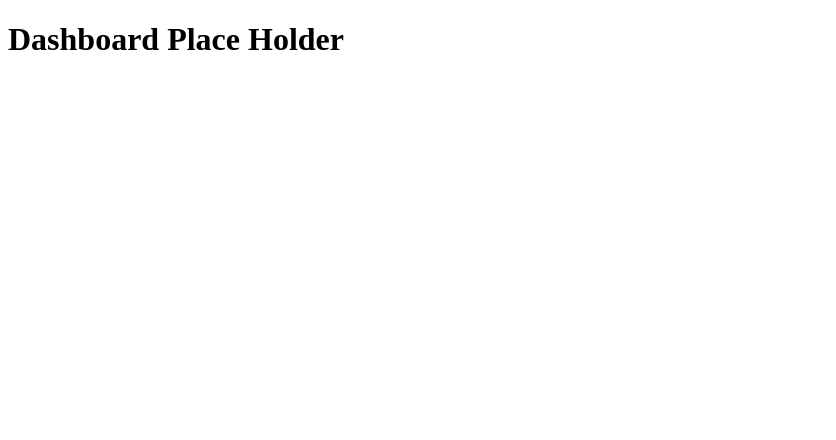
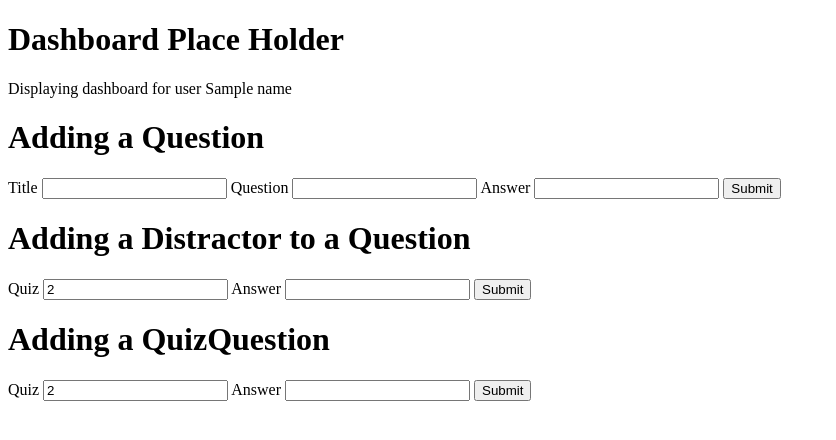
Before and after one commit to cereal-lab/EvoPIE, a Flask app: template evopie/templates/dashboard.html in a window 1280 px wide. Shown: the top 440 px of the page, without its empty margins (0-836 px from the left). Run offline with Flask 2, Linux system fonts and the light colour scheme; the template is opened without the code that fills it: most values are stand-ins (such as "Sample title", 1, 10 or a date in 2020).

Commit message:
see previous msg

```diff
--- a/evopie/__init__.py
+++ b/evopie/__init__.py
@@ -1,9 +1,22 @@
 from flask import Flask
 from flask_sqlalchemy import SQLAlchemy
+from flask_login import LoginManager
 
 APP = Flask(__name__)
+APP.config['SECRET_KEY'] = '9OLWxND4o83j4K4iuopO'
 APP.config['SQLALCHEMY_DATABASE_URI'] = 'sqlite:///DB_quizlib.sqlite'
 APP.config['SQLALCHEMY_TRACK_MODIFICATIONS'] = False
 DB = SQLAlchemy(APP)
 
 from evopie import routes
+
+login_manager = LoginManager()
+login_manager.login_view = 'auth_get_login'
+
+from .models import User
+
+@login_manager.user_loader
+def load_user(user_id):
+    return User.query.get(int(user_id))
+
+login_manager.init_app(APP)
--- a/evopie/models.py
+++ b/evopie/models.py
@@ -2,6 +2,7 @@
 # pylint: disable=E1101
 
 from random import shuffle # to shuffle lists
+from flask_login import UserMixin
 
 from evopie import DB
 
@@ -198,13 +199,16 @@ relation_questions_vs_attempts = DB.Table('relation_questions_vs_attempts',
 
 
 
-class User(DB.Model):
+class User(UserMixin, DB.Model):
     '''
+    Information about users, compatible with flask_login.
     '''
     id = DB.Column(DB.Integer, primary_key=True)
     email = DB.Column(DB.String)
     first_name = DB.Column(DB.String)
     last_name = DB.Column(DB.String)
+    password = DB.Column(DB.String)
+    role = DB.Column(DB.String)
 
 
     # Each user may have authored several quizzes
--- a/evopie/templates/dashboard.html
+++ b/evopie/templates/dashboard.html
@@ -3,5 +3,55 @@
 {% block title %}EvoPIE{% endblock %}
 
 {% block content %}
-<h1>Dashboard Place Holder</h1>
+    <h1>Dashboard Place Holder</h1>
+    <p>
+        Displaying dashboard for user {{name}}
+    </p>
+
+
+
+    <h1>Adding a Question</h1>
+
+    <form id="questionForm" method="post" action='http://localhost:5000/questions'>
+        <label for="title">Title</label>
+        <input name="title" id="title" required>
+        <label for="stem">Question</label>
+        <input name="stem" id="question" required>
+        <label for="answer">Answer</label>
+        <input name="answer" id="answer" required>
+        <input type="submit" value="Submit">
+    </form>
+
+
+
+    <h1>Adding a Distractor to a Question</h1>
+
+    <form id="distractorForm" method="post" onsubmit="return onSubmitDistractorForm();" action='http://localhost:5000/questions/'>
+        <label for="qid">Quiz</label>
+        <input name="qid" id="qid" value="2" required>
+        <label for="answer">Answer</label>
+        <input name="answer" id="answer" required>
+        <input type="submit" value="Submit">
+    </form>
+
+    <script type="text/javascript">
+        function onSubmitDistractorForm(){
+            var quiz = document.getElementById('qid');
+            var action = document.getElementById('distractorForm');
+            action.action = 'http://localhost:5000/questions/' + quiz.value + '/distractors';
+        }
+    </script>
+
+
+
+    <h1>Adding a QuizQuestion</h1>
+
+    <form id="distractorForm" method="post" action='http://localhost:5000/quizquestions'>
+        <label for="qid">Quiz</label>
+        <input name="qid" id="qid" value="2" required>
+        <label for="answer">Answer</label>
+        <input name="answer" id="answer" required>
+        <input type="submit" value="Submit">
+    </form>
+
 {% endblock %}
```
Also changed, not shown: evopie/routes.py (+67 -0 lines), evopie/templates/index.html (+0 -36 lines), evopie/DB_quizlib.sqlite, 3 other files.
